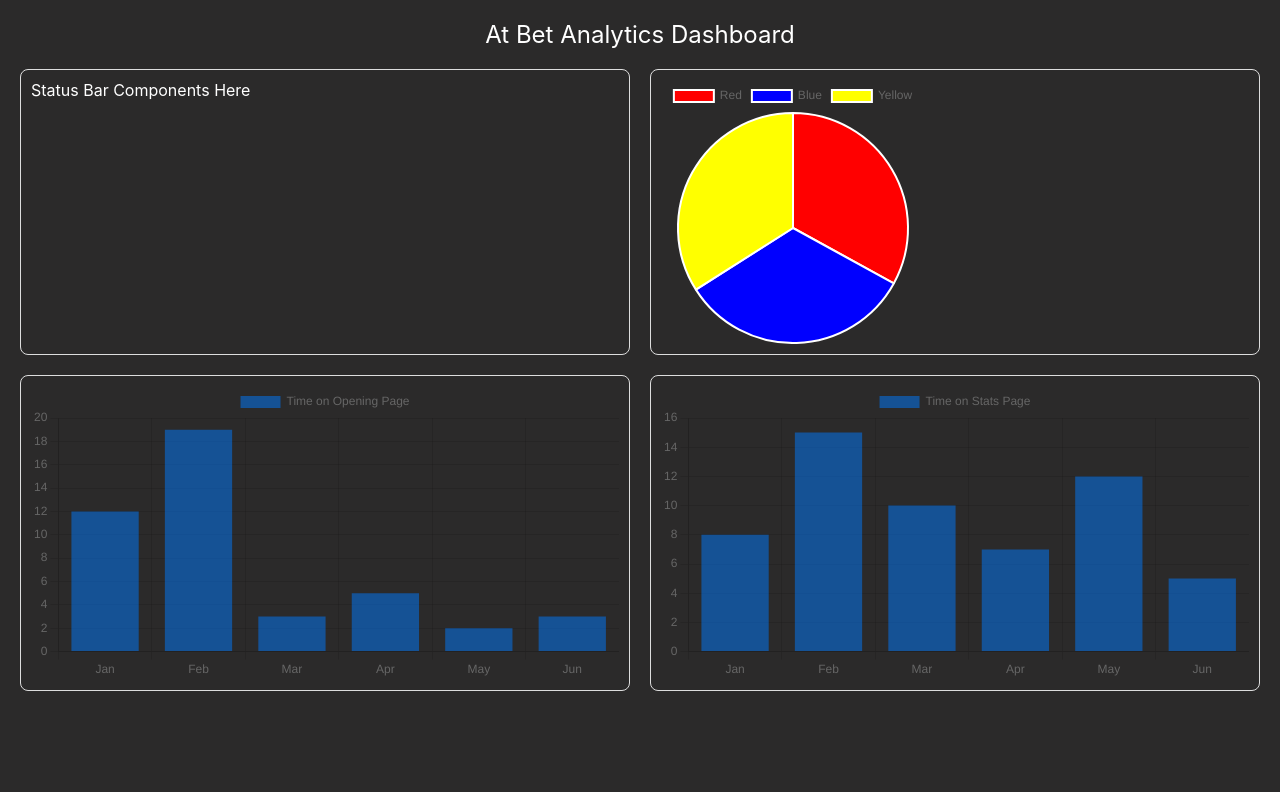
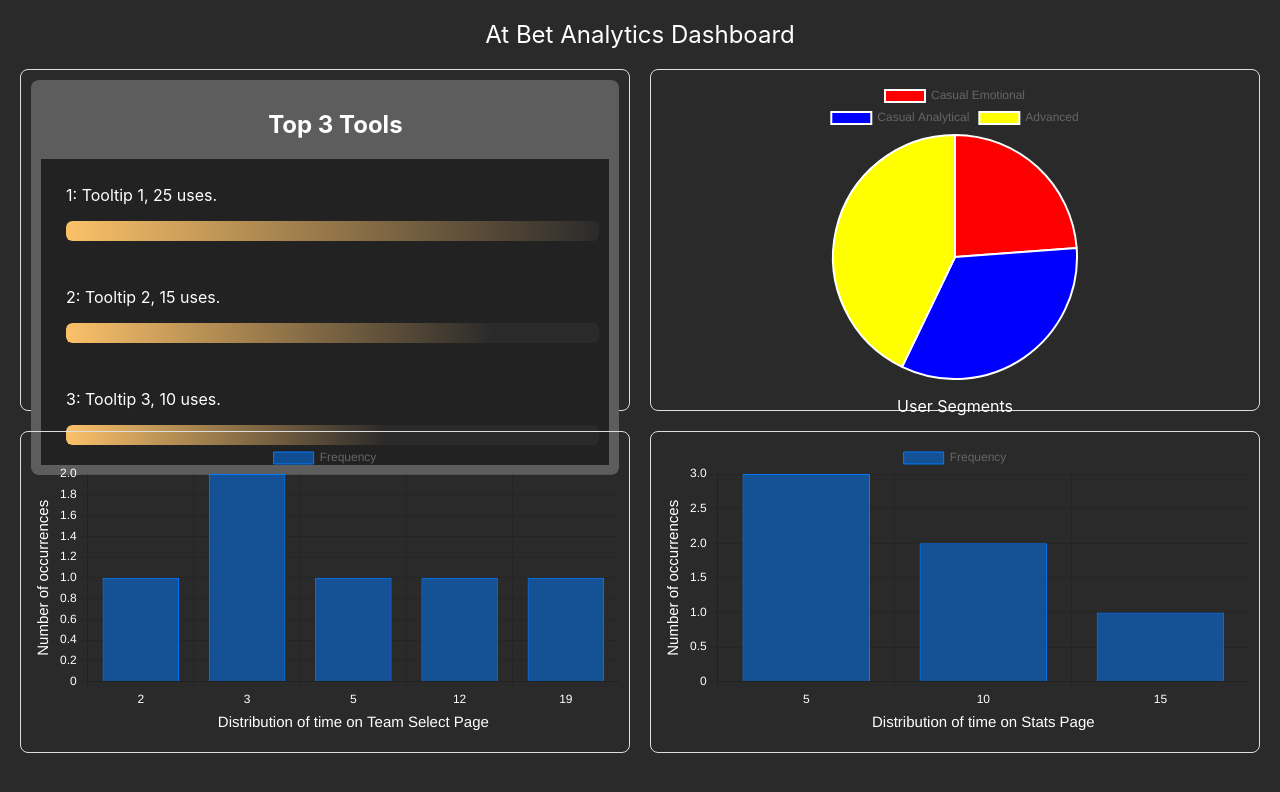
Before and after one commit to mmena6/AtBetWebApp, a React (Create React App) app: page / in a window 1280 px wide. Shown: the top 792 px of the page. Built offline with nearby package versions, Linux system fonts and the light colour scheme.

Commit message:
finished dashboard front end

```diff
--- a/src/App.js
+++ b/src/App.js
@@ -1,4 +1,4 @@
-import { Bar, Pie } from 'react-chartjs-2';
+import { Pie } from 'react-chartjs-2';
 import React, { useState } from 'react';
 import {
   Chart as ChartJS,
@@ -10,6 +10,8 @@ import {
   Legend,
   ArcElement
 } from 'chart.js';
+import Histogram from './Components/Histogram';
+import ToolTipUsageWidget from './Components/ToolTipUsageWidget';
 
 // Registering components
 ChartJS.register(
@@ -25,7 +27,7 @@ ChartJS.register(
 function App() {
   const [timeOnOpeningPageData, setTimeOnOpeningPageData] = useState([12, 19, 3, 5, 2, 3]);
   const [timeOnStatsPageData, setTimeOnStatsPageData] = useState([8, 15, 10, 7, 12, 5]);
-
+  const [topToolTipData, getTopToolTipData] = useState([{"toolTipName": "Tooltip 1", "usageNumber": 100, "totalUsage": 100, "ranking": 1, "uses": 25}, {"toolTipName": "Tooltip 2", "usageNumber": 80, "totalUsage": 400, "ranking": 1, "uses": 15}, {"toolTipName": "Tooltip 3", "usageNumber": 60, "totalUsage": 400, "ranking": 1, "uses": 10}]);
   const appStyle = {
     backgroundColor: '#2B2A2A',
     color: 'white',
@@ -51,36 +53,37 @@ function App() {
     border: '1px solid #ddd',
     padding: '10px',
     borderRadius: '8px',
+    display: 'flex',
+    flexDirection: "column",
+    justifyContent: 'left',
+    alignItems: 'center',
+    minHeight: '300px',
+    maxHeight: "40vh"
+  };
+
+  const barContainerStyle = {
+    border: '1px solid #ddd',
+    padding: '10px',
+    borderRadius: '8px',
+    display: 'flex',
+    flexDirection: "column",
+    justifyContent: 'left',
+    alignItems: 'left',
+    minHeight: '300px',
+    maxHeight: "40vh"
+  };
+
+  const pieChartStyle = {
+    objectFit: "fill",
+    height: 'auto'
   };
 
   const pieData = {
-    labels: ['Red', 'Blue', 'Yellow'],
+    labels: ['Casual Emotional', 'Casual Analytical', 'Advanced'],
     datasets: [
       {
-        data: [33, 33, 34],
+        data: [5, 7, 9],
         backgroundColor: ['red', 'blue', 'yellow'],
-      },
-    ],
-  };
-
-  const barDataOpeningPage = {
-    labels: ['Jan', 'Feb', 'Mar', 'Apr', 'May', 'Jun'],
-    datasets: [
-      {
-        label: 'Time on Opening Page',
-        data: timeOnOpeningPageData,
-        backgroundColor: 'rgba(0, 123, 255, 0.5)',
-      },
-    ],
-  };
-
-  const barDataStatsPage = {
-    labels: ['Jan', 'Feb', 'Mar', 'Apr', 'May', 'Jun'],
-    datasets: [
-      {
-        label: 'Time on Stats Page',
-        data: timeOnStatsPageData,
-        backgroundColor: 'rgba(0, 123, 255, 0.5)',
       },
     ],
   };
@@ -89,18 +92,26 @@ function App() {
     <div style={appStyle}>
       <header style={headerStyle}>At Bet Analytics Dashboard</header>
       <div style={gridContainerStyle}>
-        <div style={chartContainerStyle}>Status Bar Components Here</div>
+        <div style={barContainerStyle}>
+          <div style={{backgroundColor: "#5E5D5D", borderRadius: "8px", padding: "10px", marginBottom: "10px"}}>
+
+          <h2 style={{marginLeft: "40%"}}>Top 3 Tools</h2>
+          <ToolTipUsageWidget totalUsage={topToolTipData[0].toolTipName} usageNumber={topToolTipData[0].usageNumber} ranking={1} toolTipName={topToolTipData[0].toolTipName} uses={topToolTipData[0].uses} />
+          <ToolTipUsageWidget totalUsage={topToolTipData[1].toolTipName} usageNumber={topToolTipData[1].usageNumber} ranking={2} toolTipName={topToolTipData[1].toolTipName}  uses={topToolTipData[1].uses}/>
+          <ToolTipUsageWidget totalUsage={topToolTipData[2].toolTipName} usageNumber={topToolTipData[2].usageNumber} ranking={3} toolTipName={topToolTipData[2].toolTipName}  uses={topToolTipData[2].uses}/>
+          </div>
+          </div>
         <div style={chartContainerStyle}>
-          <div style={{width: "45%"}}>
+          <div style={pieChartStyle}>
           <Pie data={pieData} />
           </div>
+          <p>User Segments</p>
         </div>
         <div style={chartContainerStyle}>
-          <Bar data={barDataOpeningPage} />
+          <Histogram data={timeOnOpeningPageData}  binSize={1} xAxisLabel={"Distribution of time on Team Select Page"} yAxisLabel={"Number of occurrences"}/>
         </div>
         <div style={ chartContainerStyle }>
-          <Bar data={barDataStatsPage} />
-        </div>
+        <Histogram data={timeOnStatsPageData}  binSize={5} xAxisLabel={"Distribution of time on Stats Page"} yAxisLabel={"Number of occurrences"} />        </div>
       </div>
     </div>
   );
--- /dev/null
+++ b/src/Components/GradientBar.jsx
@@ -0,0 +1,39 @@
+import React, { useState, useEffect } from 'react';
+import colors from '../resources/colors';
+
+const GradientBar = ({ value, backgroundColor }) => {
+  const [opacity, setOpacity] = useState(0);
+  const fillerBackground = `linear-gradient(to right, ${colors.gradYellow}, ${backgroundColor})`;
+
+  const fillerStyles = {
+    height: '100%',
+    width: `${value}%`,
+    background: fillerBackground,
+    borderRadius: 'inherit',
+    textAlign: 'left',
+    transition: 'width 0.6s ease, opacity 0.6s ease',
+    opacity: opacity
+  };
+
+  const containerStyles = {
+    height: '10%',
+    width: "100%",
+    backgroundColor: backgroundColor || '#e0e0de',
+    borderRadius: 6,
+    overflow: 'hidden'
+  };
+
+  useEffect(() => {
+    setOpacity(1);
+  }, []);
+
+  return (
+    <div style={containerStyles}>
+      <div style={fillerStyles}>
+        <span style={{ padding: 5, color: 'white', fontWeight: 'bold' }}></span>
+      </div>
+    </div>
+  );
+};
+
+export default GradientBar;
--- /dev/null
+++ b/src/Components/Histogram.jsx
@@ -0,0 +1,83 @@
+import React, { useRef, useEffect } from 'react';
+import Chart from 'chart.js/auto';
+
+const Histogram = ({ data, binSize, xAxisLabel, yAxisLabel, yAxisMax }) => {
+    const canvasRef = useRef(null);
+    const chartRef = useRef(null);
+
+    useEffect(() => {
+        if (chartRef.current) {
+            chartRef.current.destroy();
+        }
+        const ctx = canvasRef.current.getContext('2d');
+
+        const processData = (data, binSize) => {
+            const bins = {};
+            data.forEach(num => {
+                const bin = Math.floor(num / binSize) * binSize;
+                bins[bin] = (bins[bin] || 0) + 1;
+            });
+            return bins;
+        };
+
+        const processedData = processData(data, binSize);
+        const labels = Object.keys(processedData);
+        const values = Object.values(processedData);
+
+        chartRef.current = new Chart(ctx, {
+            type: 'bar',
+            data: {
+                labels: labels,
+                datasets: [{
+                    label: 'Frequency',
+                    data: values,
+                    backgroundColor: 'rgba(0, 123, 255, 0.5)',
+                    borderColor: 'rgba(0, 123, 255, 1)',
+                    borderWidth: 1
+                }]
+            },
+            options: {
+                scales: {
+                    y: {
+                        beginAtZero: true,
+                        max: yAxisMax,
+                        title: {
+                            display: !!yAxisLabel,
+                            text: yAxisLabel,
+                            color: '#FFFFFF',
+                            font: {
+                                size: "15em"
+                            }
+                        },
+                        ticks: {
+                            color: '#FFFFFF'
+                        }
+                    },
+                    x: {
+                        title: {
+                            display: !!xAxisLabel,
+                            text: xAxisLabel,
+                            color: '#FFFFFF',
+                            font: {
+                                size: "15em"
+                            }
+                        },
+                        ticks: {
+                            color: '#FFFFFF'
+                        }
+                    }
+                }
+            }
+        });
+
+        return () => {
+            if (chartRef.current) {
+                chartRef.current.destroy();
+            }
+        };
+    }, [data, binSize, xAxisLabel, yAxisLabel, yAxisMax]);
+
+    return <canvas ref={canvasRef}></canvas>;
+};
+
+export default Histogram;
--- /dev/null
+++ b/src/Components/ToolTipUsageWidget.jsx
@@ -0,0 +1,16 @@
+
+import React from 'react';
+import GradientBar from './GradientBar';
+
+const ToolTipUsageWidget = ({ranking, toolTipName, usageNumber, totalUsage, uses}) => {
+  return (
+    <div style={{backgroundColor: "#222222", padding: "10px", paddingBottom: "20px"}}>
+        <div style={{marginLeft: "15px"}}>
+        <p>{ranking}: {toolTipName}, {uses} uses.</p>
+      <GradientBar backgroundColor={"#2B2A2A"} value={usageNumber}></GradientBar>
+        </div>
+    </div>
+  );
+};
+
+export default ToolTipUsageWidget;
--- /dev/null
+++ b/src/resources/colors.jsx
@@ -0,0 +1,15 @@
+const colors ={
+    text: "#FFFFFF",
+    yellow: "#E7AD19",
+    gradYellow: "#FBC169",
+    backgroundColor: "#2B2A2A",
+    shadowColor: '#174C05',
+    darkDesat: '#5D8550',
+    fontColor: '#000000',
+    inverseFontColor: "#FFFFFF",
+    green: "#8DF384",
+    red: "#F38484",
+}
+
+
+export default colors
```
